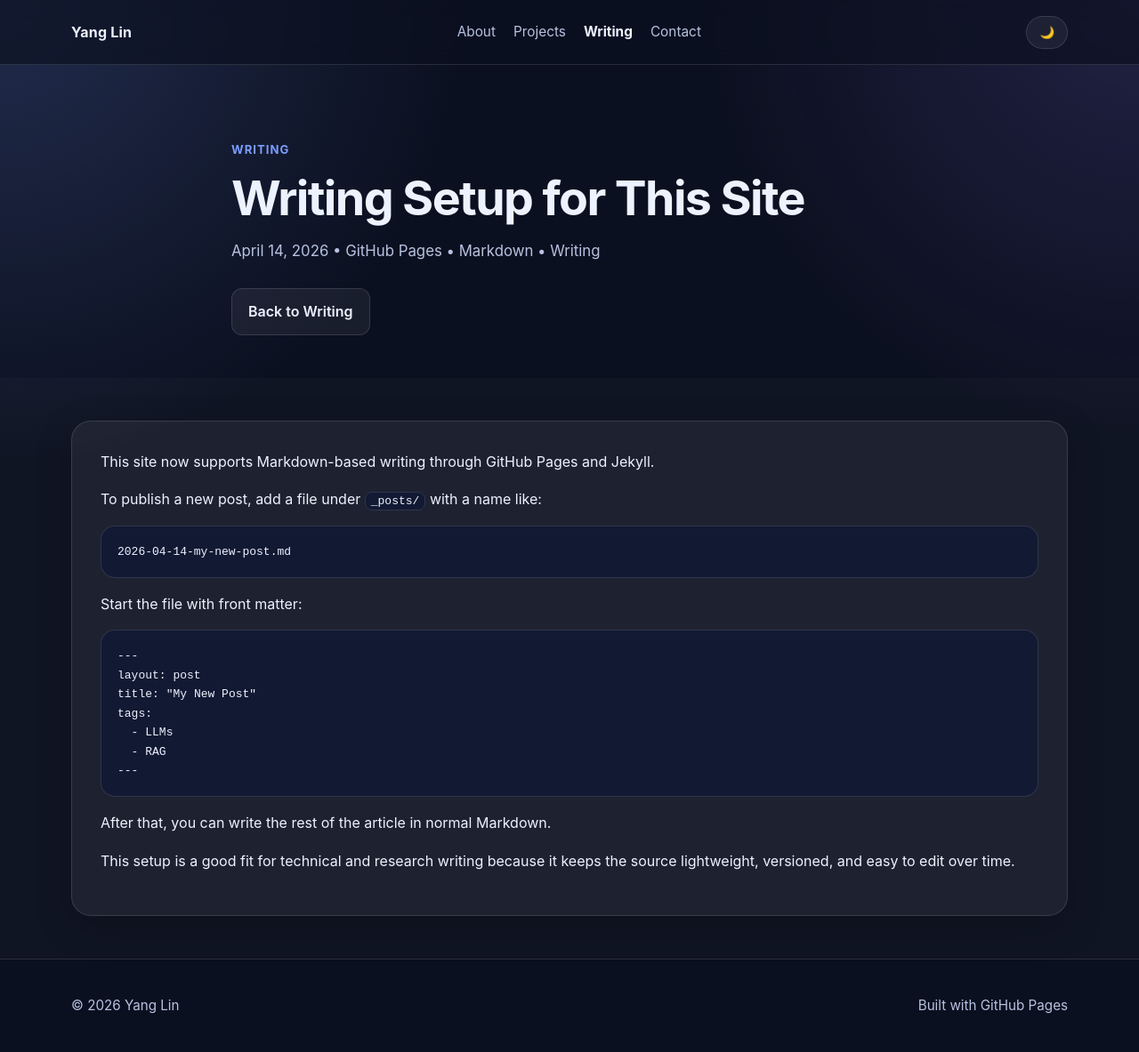
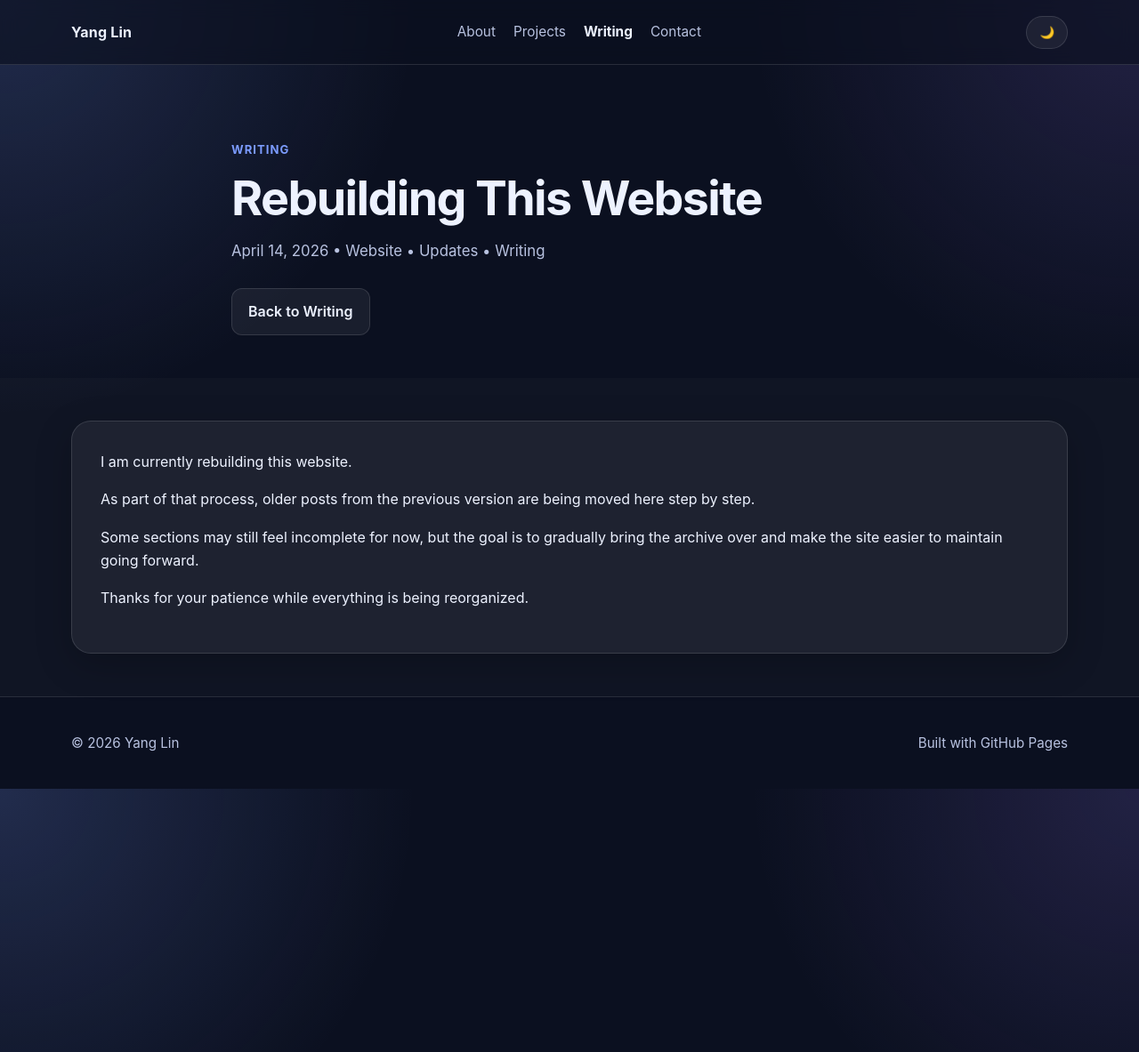
Before and after one commit to yangnyc1024/yangnyc1024.github.io, a Jekyll site: the page built from _posts/2026-04-14-writing-setup.md, in a window 1280 px wide and 1183 px high. Shown: the whole window at 89% size. Built offline with Jekyll 4.4.1, drawn with Linux system fonts in a browser that asks for light colours.

Commit message:
Update writing page messaging

````diff
--- a/_posts/2026-04-14-writing-setup.md
+++ b/_posts/2026-04-14-writing-setup.md
@@ -1,32 +1,16 @@
 ---
 layout: post
-title: "Writing Setup for This Site"
-description: "A short note about using Markdown posts with GitHub Pages."
+title: "Rebuilding This Website"
+description: "A short update on rebuilding the site and moving older posts over."
 tags:
-  - GitHub Pages
-  - Markdown
+  - Website
+  - Updates
   - Writing
 ---
-This site now supports Markdown-based writing through GitHub Pages and Jekyll.
+I am currently rebuilding this website.
 
-To publish a new post, add a file under `_posts/` with a name like:
+As part of that process, older posts from the previous version are being moved here step by step.
 
-```text
-2026-04-14-my-new-post.md
-```
+Some sections may still feel incomplete for now, but the goal is to gradually bring the archive over and make the site easier to maintain going forward.
 
-Start the file with front matter:
-
-```yaml
----
-layout: post
-title: "My New Post"
-tags:
-  - LLMs
-  - RAG
----
-```
-
-After that, you can write the rest of the article in normal Markdown.
-
-This setup is a good fit for technical and research writing because it keeps the source lightweight, versioned, and easy to edit over time.
+Thanks for your patience while everything is being reorganized.
````
Also changed, not shown: writing/index.html (+6 -13 lines).
